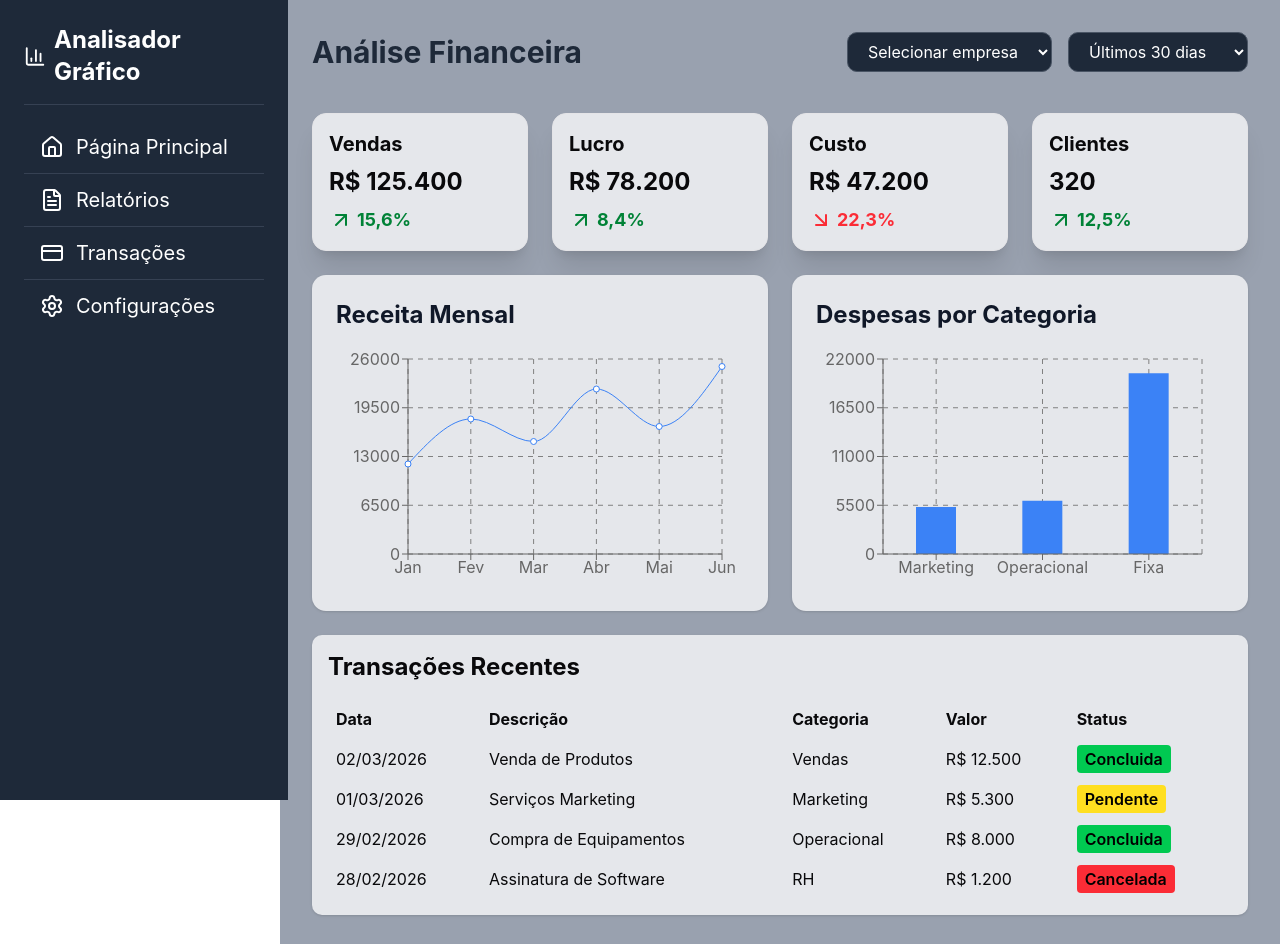
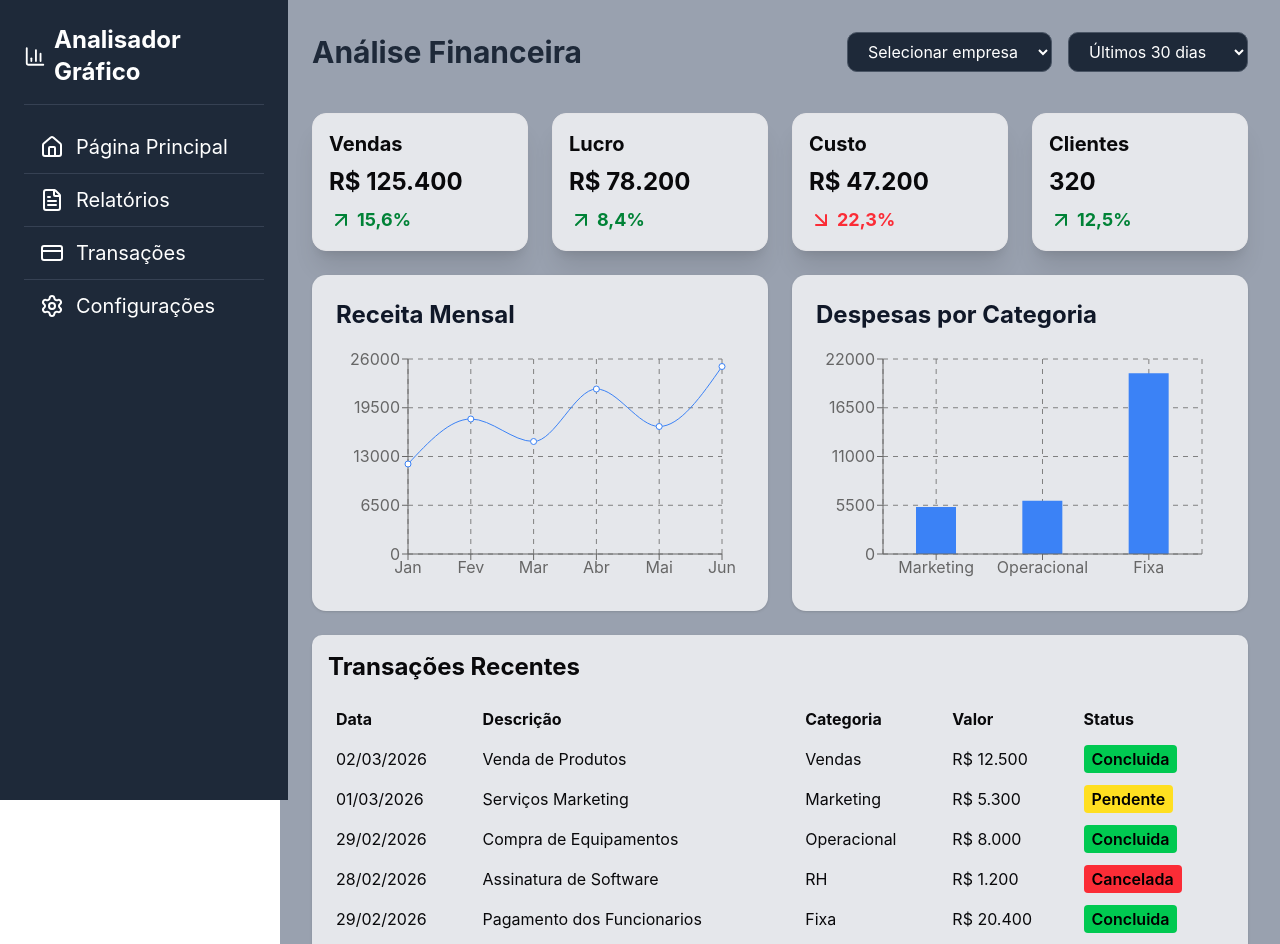
Before and after one commit to Lorraynetm/Analisador-Grafico, a React (Vite) app: page / in a window 1280 px wide. Shown: the top 944 px of the page. Built offline with nearby package versions, Linux system fonts and the light colour scheme.

Commit message:
adiciona nova transação recente

```diff
--- a/src/components/tabela.tsx
+++ b/src/components/tabela.tsx
@@ -41,6 +41,13 @@ export default function Tabela() {
                 <td className="p-2">R$ 1.200</td>
                 <td className="p-2"><span className="bg-red-500 text-black font-semibold py-1 px-2 rounded">Cancelada</span></td>
               </tr>
+              <tr>
+                <td className="p-2">29/02/2026</td>
+                <td className="p-2">Pagamento dos Funcionarios</td>
+                <td className="p-2">Fixa</td>
+                <td className="p-2">R$ 20.400</td>
+                <td className="p-2"><span className="bg-green-500 text-black font-semibold py-1 px-2 rounded">Concluida</span></td>
+              </tr>
             </tbody>
 
         </table>
```
